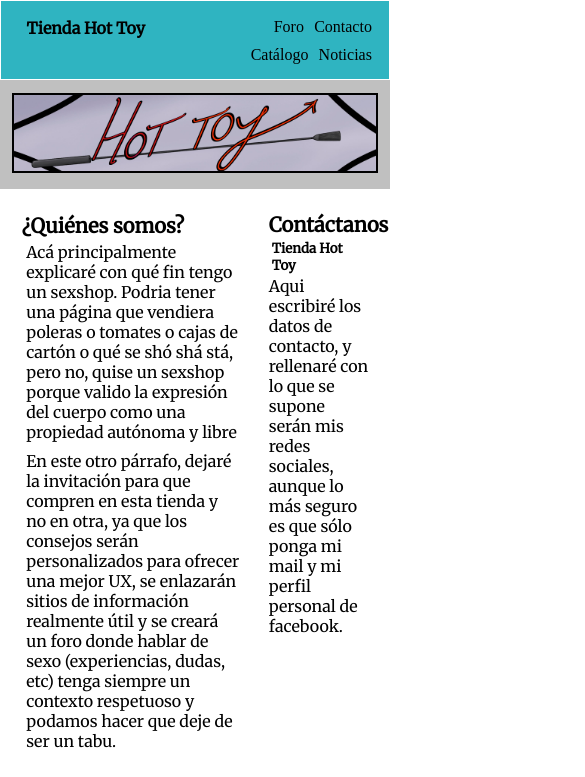
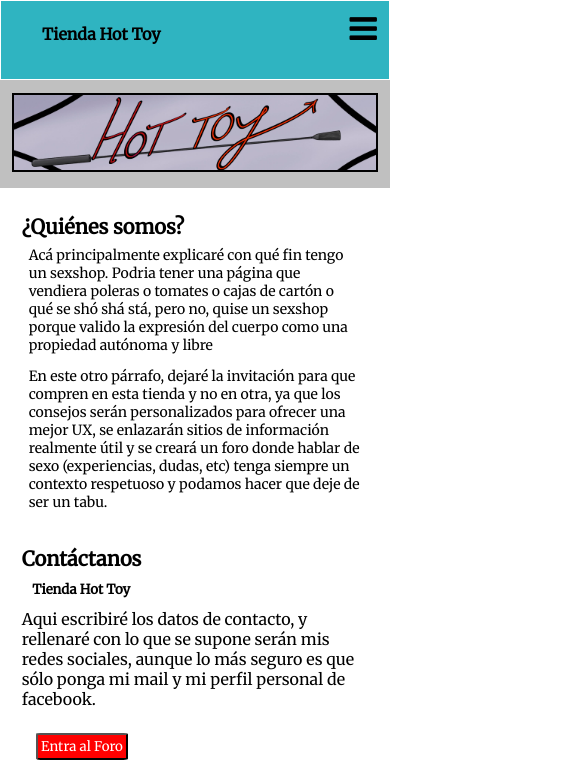
Before and after one commit to AngielGuerra/miPagina, a plain HTML site: page index.html in a window 390 px wide. Shown: the top 777 px of the page, 585 px wide, since content can reach past the window. Drawn offline with Linux system fonts and the light colour scheme.

Commit message:
Mi página terminada

```diff
--- a/assets/css/main.css
+++ b/assets/css/main.css
@@ -9,6 +9,7 @@
 	color: black;
 }
 h4{
+	display: inline-block;
 	font-family: 'Merriweather', serif;
 	margin-left: 8%;
 	margin-top: 3%;
@@ -18,6 +19,10 @@ ul li{
 	display: inline-block;
 	float: right;
 	padding: 3%;
+}
+.torta{
+	display: none;
+	float: right;
 }
 #portada{
 	background-color: silver;
@@ -32,7 +37,7 @@ ul li{
 .textoIz{
 	padding: 2%;
 	font-family: 'Merriweather';
-	font-size: 14x;
+	font-size: 14px;
 }
 h1{
 	font-family: 'Merriweather', serif;
--- a/assets/css/media.css
+++ b/assets/css/media.css
@@ -0,0 +1,15 @@
+@media (min-width: 200px) and (max-width: 825px){
+	[class*="col-"]{
+		width: 100%;
+	}
+}
+@media (min-width: 200px) and (max-width: 825px){
+	[class*="col-"]{
+		width: 100%;
+	}
+	ul li{
+		display: none;
+	}
+	.torta{
+		display: inline-block;
+	}
--- a/index.html
+++ b/index.html
@@ -4,11 +4,12 @@
 	<meta charset="UTF-8">
 	<meta name="viewport" content="width=device-width, user-scalable=no, initial-scale=1.0, maximum-scale=1.0, minimum-scale=1.0">
 	<title>Tienda Hot Toy</title>
+	<link href="https://fonts.googleapis.com/css?family=Merriweather" rel="stylesheet">
+	<link rel="stylesheet" type="text/css" href="assets/font-awesome-4.7.0/css/font-awesome.min.css">
 	<link rel="stylesheet" type="text/css" href="assets/css/grid.css">
 	<link rel="stylesheet" type="text/css" href="assets/css/main.css">
 	<link rel="stylesheet" type="text/css" href="assets/css/media.css">
-	<link href="https://fonts.googleapis.com/css?family=Merriweather" rel="stylesheet">
-	<link rel="stylesheet" type="text/css" href="assets/font-awesome-4.7.0/css/font-awesome.min.css">
+
 </head>
 <body>
 	<div class="container">
@@ -17,6 +18,7 @@
 				<div class="row">
 					<div class="col-6">
 						<h4 class="titulo">Tienda Hot Toy</h4>
+						<i class="fa fa-bars fa-2x torta" aria-hidden="true"></i>
 					</div>
 					<div class="col-6">
 						<ul>
@@ -24,6 +26,7 @@
 							<li>Foro</li>
 							<li>Noticias</li>
 							<li>Catálogo</li>
+
 						</ul>
 					</div>
 				</div>
@@ -60,27 +63,15 @@
 				<div class="row">
 					<div class="col-4">
 						<img class="img2" src="assets/img/dados.jpg">
+						<p class="descripcion">Aquí va un texto identificador de cada sección que se muestre del catálogo . Invitación a hacer click en las fotos </p>
 					</div>
 					<div class="col-4">
 						<img class="img2" src="assets/img/consolador.jpg">
+						<p class="descripcion">Aquí va un texto identificador de cada sección que se muestre del catálogo . Invitación a hacer click en las fotos </p>
 					</div>
 					<div class="col-4">
 						<img class="img2" src="assets/img/lubricantes.jpg">
-
-					</div>
-				</div>
-			</div>
-			<div id="textoCat">
-				<div class="row">
-					<div class="col-4">
 						<p class="descripcion">Aquí va un texto identificador de cada sección que se muestre del catálogo . Invitación a hacer click en las fotos </p>
-					</div>
-					<div class="col-4">
-						<p class="descripcion">Aquí va un texto identificador de cada sección que se muestre del catálogo . Invitación a hacer click en las fotos </p>
-					</div>
-					<div class="col-4">
-						<p class="descripcion">Aquí va un texto identificador de cada sección que se muestre del catálogo . Invitación a hacer click en las fotos </p>
-
 					</div>
 				</div>
 			</div>
```
